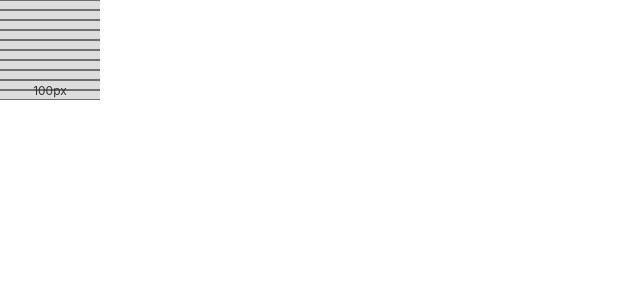
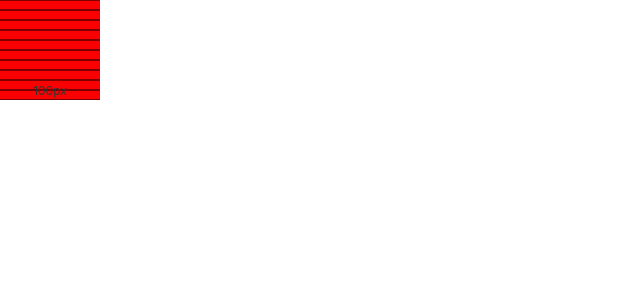
Before and after one commit to jeet0007/make-a-box, a React (Vite) app: page / in a window 1280 px wide. Shown: the top 300 px of the page, without its empty margins (0-640 px from the left). Built offline with nearby package versions, Linux system fonts and the light colour scheme.

Commit message:
added color picker

```diff
--- a/src/App.tsx
+++ b/src/App.tsx
@@ -4,7 +4,15 @@ import { useState, useEffect } from "react";
 import "react-resizable/css/styles.css";
 
 // Vertical Scale Component
-function VerticalScale({ height, width }: { height: number; width: number }) {
+function VerticalScale({
+  height,
+  width,
+  color,
+}: {
+  height: number;
+  width: number;
+  color: string;
+}) {
   const scaleStep = 10; // Every 10px for scale lines
 
   // Generate scale lines based on height
@@ -21,7 +29,7 @@ function VerticalScale({ height, width }: { height: number; width: number }) {
         left: 0,
         width: `${width}px`,
         height: `${height}px`,
-        backgroundColor: "#ddd",
+        backgroundColor: color,
         display: "flex",
         flexDirection: "column",
         alignItems: "center",
@@ -60,17 +68,20 @@ function VerticalScale({ height, width }: { height: number; width: number }) {
 function App() {
   const [boxWidth, setBoxWidth] = useState(100);
   const [boxHeight, setBoxHeight] = useState(100);
+  const [color, setColor] = useState("#fa0000");
 
   useEffect(() => {
     const urlParams = new URLSearchParams(window.location.search);
     const width = urlParams.get("width");
     const height = urlParams.get("height");
+    const color = urlParams.get("color");
 
     if (width) setBoxWidth(Number(width));
     if (height) setBoxHeight(Number(height));
+    if (color) setColor(color);
   }, []);
 
-  return <VerticalScale height={boxHeight} width={boxWidth} />;
+  return <VerticalScale height={boxHeight} width={boxWidth} color={color} />;
 }
 
 export default App;
```
